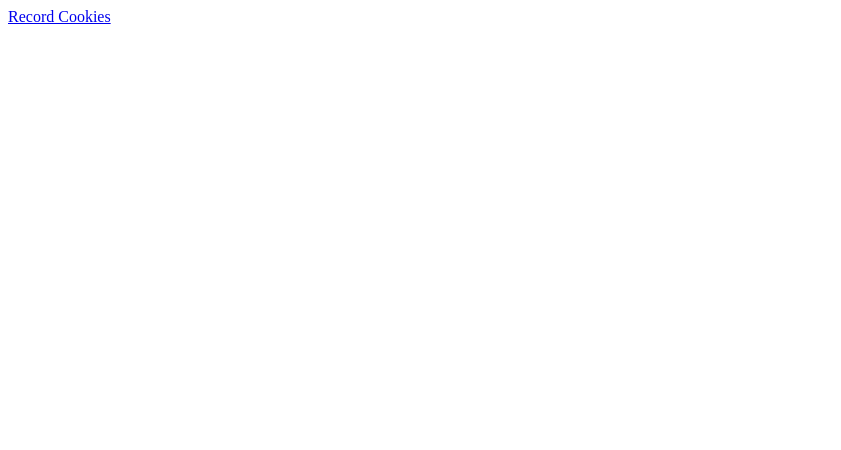
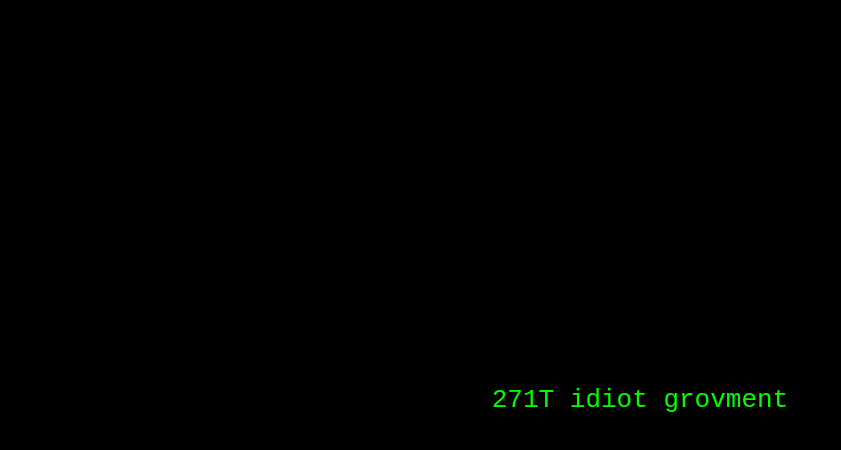
Before and after one commit to cahenom/Test, a plain HTML site: page index.html in a window 1280 px wide. Shown: the whole page, without its empty margins (0-841 px from the left). Drawn offline with Linux system fonts and the light colour scheme.

Commit message:
Update index.html

```diff
--- a/index.html
+++ b/index.html
@@ -1,13 +1,48 @@
 <!DOCTYPE html>
 <html lang="en">
 <head>
-<meta charset="UTF-8">
-<meta name="viewport" content="width=device-width, initial-scale=1.0">
-<title>Cookie Recorder</title>
+    <meta charset="UTF-8">
+    <meta name="viewport" content="width=device-width, initial-scale=1.0">
+    <title>Hacker Animation</title>
+    <style>
+        body {
+            background-color: black;
+            color: lime;
+            font-family: monospace;
+            display: flex;
+            justify-content: center;
+            align-items: center;
+            height: 100vh;
+            margin: 0;
+            overflow: hidden;
+        }
+        #hackerText {
+            font-size: 2em;
+            white-space: pre;
+        }
+    </style>
 </head>
 <body>
-<a href="#" id="recordCookies">Record Cookies</a>
+    <div id="hackerText"></div>
+    <script>
+        const text = "271T idiot grovment";
+        let index = 0;
 
-<script src="script.js"></script>
+        function typeText() {
+            if (index < text.length) {
+                document.getElementById("hackerText").textContent += text.charAt(index);
+                index++;
+                setTimeout(typeText, 100); // Adjust the typing speed here (milliseconds)
+            } else {
+                setTimeout(() => {
+                    document.getElementById("hackerText").textContent = "";
+                    index = 0;
+                    typeText();
+                }, 1000); // Adjust the delay before restarting the animation (milliseconds)
+            }
+        }
+
+        window.onload = typeText;
+    </script>
 </body>
 </html>
```
